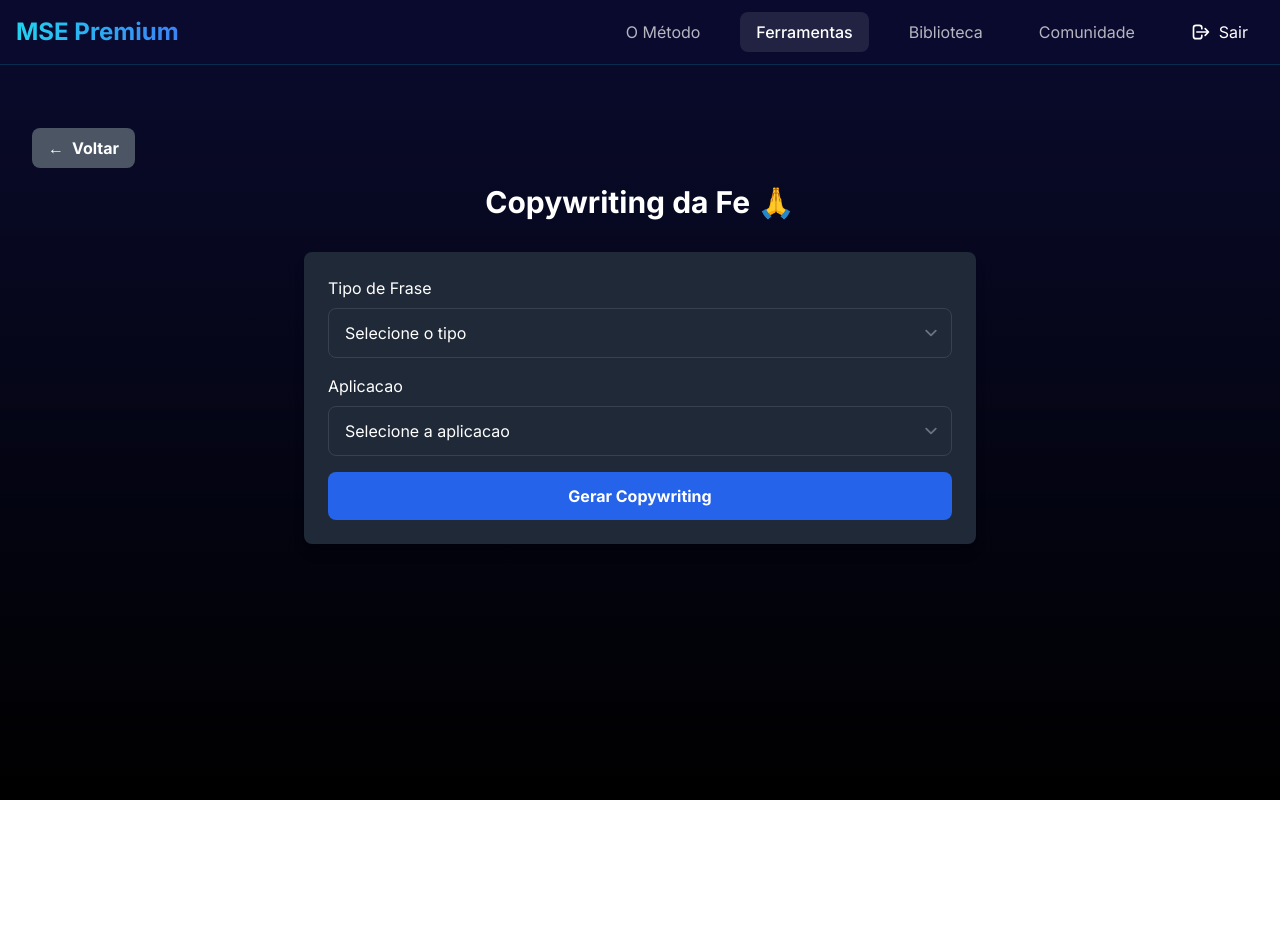
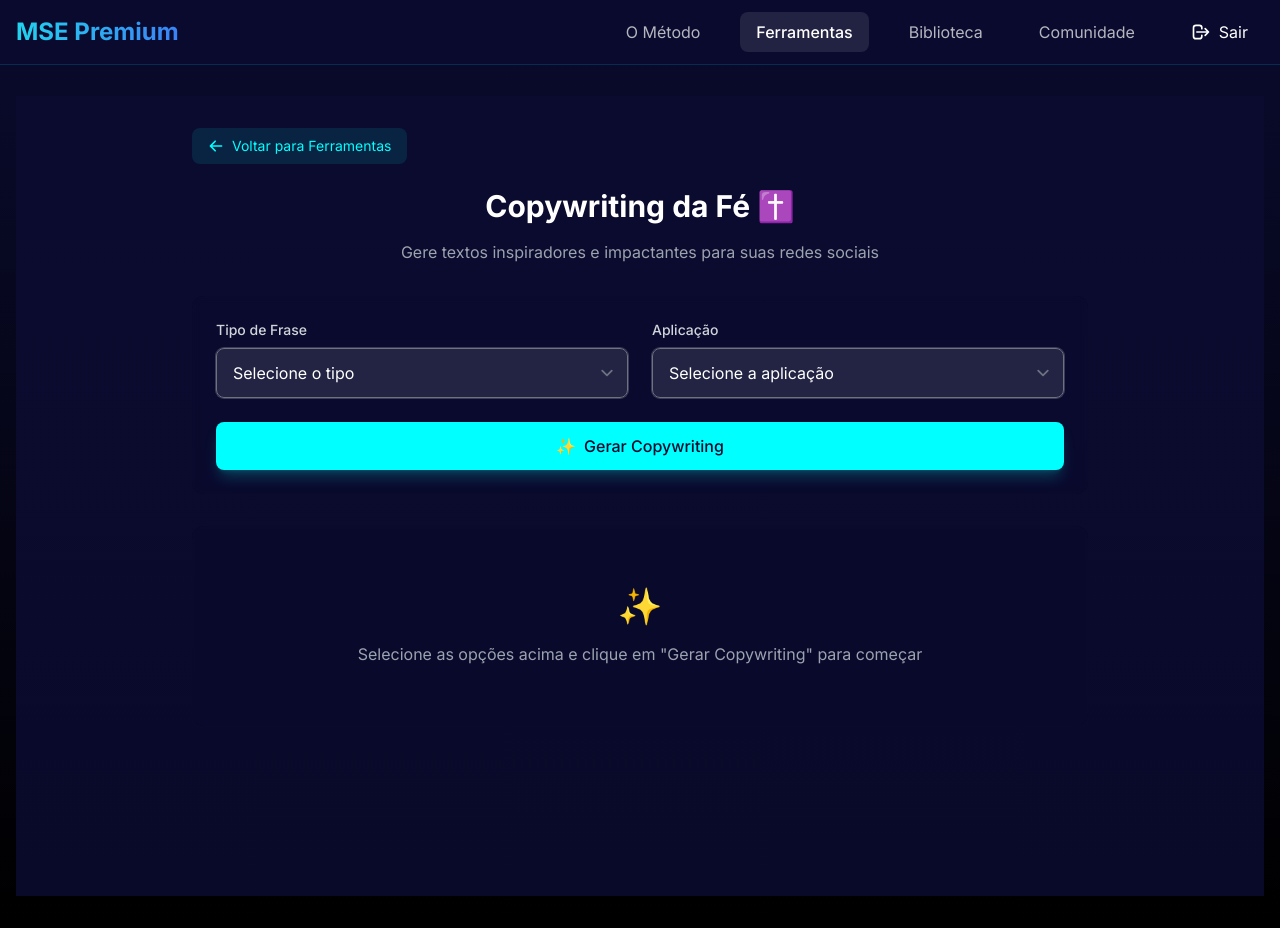
Before and after one commit to diegopxibot/webappMSE, a Next.js app: page /dashboard/ferramentas/copywriting-da-fe in a window 1280 px wide. Before the commit the page ends 800 px from the top, so only its background shows below. Built offline with nearby package versions, Linux system fonts and the light colour scheme; sample sign-in values are in the browser's storage.

Commit message:
melhorias  copy aparencia

```diff
--- a/src/app/dashboard/ferramentas/copywriting-da-fe/page.tsx
+++ b/src/app/dashboard/ferramentas/copywriting-da-fe/page.tsx
@@ -4,6 +4,7 @@ import { useState } from 'react'
 import { copyTemplates, storyTemplates } from './templates'
 import toast from 'react-hot-toast'
 import Link from 'next/link'
+import { motion } from 'framer-motion'
 
 export default function CopywritingDaFe() {
   const [tipoFrase, setTipoFrase] = useState('')
@@ -14,13 +15,27 @@ export default function CopywritingDaFe() {
   const gerarCopywriting = () => {
     try {
       if (!tipoFrase || !aplicacao) {
-        toast.error('Por favor, selecione o tipo de frase e a aplicacao')
+        toast.error('Por favor, selecione o tipo de frase e a aplicação', {
+          style: {
+            background: '#FF4B4B',
+            color: '#fff',
+            fontWeight: 'bold',
+          },
+          icon: '⚠️'
+        })
         return
       }
 
       if (aplicacao === 'Stories') {
         if (!engenhariaSocial) {
-          toast.error('Por favor, selecione o tipo de engenharia social para Stories')
+          toast.error('Por favor, selecione o tipo de engenharia social para Stories', {
+            style: {
+              background: '#FF4B4B',
+              color: '#fff',
+              fontWeight: 'bold',
+            },
+            icon: '⚠️'
+          })
           return
         }
 
@@ -33,9 +48,23 @@ export default function CopywritingDaFe() {
         if (storiesDisponiveis.length > 0) {
           const storyAleatorio = storiesDisponiveis[Math.floor(Math.random() * storiesDisponiveis.length)]
           setResultado(storyAleatorio)
-          toast.success('Sequencia de stories gerada com sucesso!')
+          toast.success('Sequência de stories gerada com sucesso!', {
+            style: {
+              background: '#00FFFF',
+              color: '#0A0B2E',
+              fontWeight: 'bold',
+            },
+            icon: '✨'
+          })
         } else {
-          toast.error('Nao encontramos templates para esta combinacao')
+          toast.error('Não encontramos templates para esta combinação', {
+            style: {
+              background: '#FF4B4B',
+              color: '#fff',
+              fontWeight: 'bold',
+            },
+            icon: '😕'
+          })
         }
       } else {
         const frasesDisponiveis = copyTemplates.filter(
@@ -47,46 +76,84 @@ export default function CopywritingDaFe() {
         if (frasesDisponiveis.length > 0) {
           const fraseAleatoria = frasesDisponiveis[Math.floor(Math.random() * frasesDisponiveis.length)]
           setResultado(fraseAleatoria)
-          toast.success('Frase gerada com sucesso!')
+          toast.success('Frase gerada com sucesso!', {
+            style: {
+              background: '#00FFFF',
+              color: '#0A0B2E',
+              fontWeight: 'bold',
+            },
+            icon: '✨'
+          })
         } else {
-          toast.error('Nao encontramos templates para esta combinacao')
+          toast.error('Não encontramos templates para esta combinação', {
+            style: {
+              background: '#FF4B4B',
+              color: '#fff',
+              fontWeight: 'bold',
+            },
+            icon: '😕'
+          })
         }
       }
     } catch (error) {
       console.error('Erro ao gerar copywriting:', error)
-      toast.error('Erro ao gerar o copywriting')
+      toast.error('Erro ao gerar o copywriting', {
+        style: {
+          background: '#FF4B4B',
+          color: '#fff',
+          fontWeight: 'bold',
+        },
+        icon: '❌'
+      })
     }
   }
 
   const copiarTexto = (texto: string) => {
     navigator.clipboard.writeText(texto)
-    toast.success('Texto copiado para a area de transferencia!')
+    toast.success('Texto copiado para a área de transferência!', {
+      style: {
+        background: '#00FFFF',
+        color: '#0A0B2E',
+        fontWeight: 'bold',
+      },
+      icon: '📋'
+    })
   }
 
   return (
-    <div className="container mx-auto px-4 py-8">
+    <div className="min-h-screen bg-gradient-to-b from-[#0A0B2E] to-[#0A0B2E]/90 px-4 py-8">
+      <div className="mx-auto max-w-4xl">
+        {/* Header Section */}
         <div className="mb-8">
           <Link
             href="/dashboard/ferramentas"
-          className="inline-flex items-center bg-gray-600 hover:bg-gray-700 text-white font-bold py-2 px-4 rounded-lg transition duration-200 mb-4 sm:mb-0"
+            className="group mb-6 inline-flex items-center rounded-lg bg-[#00FFFF]/10 px-4 py-2 text-sm text-[#00FFFF] transition-all hover:bg-[#00FFFF]/20"
           >
-          <span className="mr-2">←</span>
-          <span>Voltar</span>
+            <svg className="mr-2 h-4 w-4 rotate-180 transition-transform group-hover:-translate-x-1" fill="currentColor" viewBox="0 0 20 20">
+              <path fillRule="evenodd" d="M10.293 3.293a1 1 0 011.414 0l6 6a1 1 0 010 1.414l-6 6a1 1 0 01-1.414-1.414L14.586 11H3a1 1 0 110-2h11.586l-4.293-4.293a1 1 0 010-1.414z" clipRule="evenodd" />
+            </svg>
+            Voltar para Ferramentas
           </Link>
-        <h1 className="text-2xl sm:text-3xl font-bold text-white text-center mt-4">
-          Copywriting da Fe 🙏
+          <h1 className="mb-4 text-center text-2xl font-bold text-white sm:text-3xl">
+            Copywriting da Fé ✝️
           </h1>
+          <p className="text-center text-gray-400">
+            Gere textos inspiradores e impactantes para suas redes sociais
+          </p>
         </div>
 
-      <div className="max-w-2xl mx-auto bg-gray-800 p-4 sm:p-6 rounded-lg shadow-lg">
-        <div className="space-y-4">
+        {/* Form Section */}
+        <div className="mb-8 overflow-hidden rounded-xl bg-[#0A0B2E]/30 p-6 backdrop-blur-sm">
+          <div className="grid gap-6 sm:grid-cols-2">
             {/* Tipo de Frase */}
-          <div>
-            <label className="block text-white mb-2">Tipo de Frase</label>
+            <div className="space-y-2">
+              <label className="block text-sm font-medium text-gray-300">
+                Tipo de Frase
+              </label>
               <select
-              className="input w-full"
                 value={tipoFrase}
                 onChange={(e) => setTipoFrase(e.target.value)}
+                className="w-full rounded-lg bg-white/10 px-4 py-3 text-white placeholder-white/50 outline-none ring-1 ring-white/20 transition-all focus:ring-[#00FFFF]"
               >
                 <option value="">Selecione o tipo</option>
                 <option value="Abertura">Abertura</option>
@@ -95,15 +162,17 @@ export default function CopywritingDaFe() {
               </select>
             </div>
 
-          {/* Aplicacao */}
-          <div>
-            <label className="block text-white mb-2">Aplicacao</label>
+            {/* Aplicação */}
+            <div className="space-y-2">
+              <label className="block text-sm font-medium text-gray-300">
+                Aplicação
+              </label>
               <select
-              className="input w-full"
                 value={aplicacao}
                 onChange={(e) => setAplicacao(e.target.value)}
+                className="w-full rounded-lg bg-white/10 px-4 py-3 text-white placeholder-white/50 outline-none ring-1 ring-white/20 transition-all focus:ring-[#00FFFF]"
               >
-              <option value="">Selecione a aplicacao</option>
+                <option value="">Selecione a aplicação</option>
                 <option value="Stories">Stories</option>
                 <option value="Feed">Feed</option>
                 <option value="Reels">Reels</option>
@@ -113,72 +182,122 @@ export default function CopywritingDaFe() {
 
             {/* Engenharia Social (apenas para Stories) */}
             {aplicacao === 'Stories' && (
-            <div>
-              <label className="block text-white mb-2">Engenharia Social</label>
+              <motion.div
+                initial={{ opacity: 0, y: 20 }}
+                animate={{ opacity: 1, y: 0 }}
+                className="space-y-2 sm:col-span-2"
+              >
+                <label className="block text-sm font-medium text-gray-300">
+                  Engenharia Social
+                </label>
                 <select
-                className="input w-full"
                   value={engenhariaSocial}
                   onChange={(e) => setEngenhariaSocial(e.target.value)}
+                  className="w-full rounded-lg bg-white/10 px-4 py-3 text-white placeholder-white/50 outline-none ring-1 ring-white/20 transition-all focus:ring-[#00FFFF]"
                 >
                   <option value="">Selecione o tipo</option>
-                <option value="Urgencia Oculta">Urgencia Oculta</option>
+                  <option value="Urgencia Oculta">Urgência Oculta</option>
                   <option value="Testemunho Silencioso">Testemunho Silencioso</option>
-                <option value="Conflito Invisivel">Conflito Invisivel</option>
-                <option value="Curiosidade Crista">Curiosidade Crista</option>
+                  <option value="Conflito Invisivel">Conflito Invisível</option>
+                  <option value="Curiosidade Crista">Curiosidade Cristã</option>
                   <option value="Gatilho de Promessa">Gatilho de Promessa</option>
                   <option value="Impacto Imediato">Impacto Imediato</option>
-                <option value="Alvo Profetico">Alvo Profetico</option>
+                  <option value="Alvo Profetico">Alvo Profético</option>
                 </select>
+              </motion.div>
+            )}
           </div>
-          )}
 
+          {/* Generate Button */}
+          <motion.button
+            whileHover={{ scale: 1.02 }}
+            whileTap={{ scale: 0.98 }}
+            onClick={gerarCopywriting}
+            className="mt-6 flex w-full items-center justify-center gap-2 rounded-lg bg-[#00FFFF] px-6 py-3 font-medium text-[#0A0B2E] shadow-lg shadow-[#00FFFF]/20 transition-all hover:bg-[#00FFFF]/90"
+          >
+            <span>✨</span>
+            Gerar Copywriting
+          </motion.button>
+        </div>
+
+        {/* Result Section */}
+        {resultado ? (
+          <motion.div
+            initial={{ opacity: 0, y: 20 }}
+            animate={{ opacity: 1, y: 0 }}
+            className="overflow-hidden rounded-xl bg-[#0A0B2E]/50 p-6 shadow-xl backdrop-blur-sm"
+          >
+            {aplicacao === 'Stories' ? (
+              <div className="space-y-6">
+                <div className="flex items-center justify-between">
+                  <h2 className="text-xl font-semibold text-[#00FFFF]">
+                    Sequência de Stories
+                  </h2>
                   <button
-            onClick={gerarCopywriting}
-            className="w-full bg-blue-600 hover:bg-blue-700 text-white font-bold py-3 px-4 rounded-lg transition duration-200"
+                    onClick={() => copiarTexto(`${resultado.story_1}\n\n${resultado.story_2}\n\n${resultado.story_3}\n\n${resultado.versiculo}\n\n${resultado.cta_final}`)}
+                    className="flex items-center gap-2 rounded-lg bg-[#00FFFF]/10 px-4 py-2 text-sm text-[#00FFFF] transition-all hover:bg-[#00FFFF]/20"
                   >
-            Gerar Copywriting
+                    <span>📋</span>
+                    Copiar Tudo
                   </button>
                 </div>
 
-        {/* Area de Resultado */}
-        {resultado && (
-          <div className="mt-8 space-y-4">
-            {aplicacao === 'Stories' ? (
-              // Resultado para Stories
-              <div className="bg-gray-700 p-4 rounded-lg space-y-4">
-                <div className="flex flex-col sm:flex-row justify-between items-start sm:items-center gap-2">
-                  <h3 className="text-xl font-semibold text-white">Sequencia de Stories</h3>
-                  <button
-                    onClick={() => copiarTexto(`${resultado.story_1}\n\n${resultado.story_2}\n\n${resultado.story_3}\n\n${resultado.versiculo}\n\n${resultado.cta_final}`)}
-                    className="text-blue-400 hover:text-blue-300 whitespace-nowrap"
-                  >
-                    Copiar Tudo
-                  </button>
+                <div className="space-y-4">
+                  <div className="rounded-lg bg-[#0A0B2E]/30 p-4">
+                    <h3 className="mb-2 text-sm font-medium text-[#00FFFF]">Story 1</h3>
+                    <p className="text-gray-300">{resultado.story_1}</p>
                   </div>
-                <div className="space-y-2">
-                  <p className="text-white">Story 1: {resultado.story_1}</p>
-                  <p className="text-white">Story 2: {resultado.story_2}</p>
-                  <p className="text-white">Story 3: {resultado.story_3}</p>
-                  <p className="text-white">Versiculo: {resultado.versiculo}</p>
-                  <p className="text-white">Call to Action: {resultado.cta_final}</p>
+                  <div className="rounded-lg bg-[#0A0B2E]/30 p-4">
+                    <h3 className="mb-2 text-sm font-medium text-[#00FFFF]">Story 2</h3>
+                    <p className="text-gray-300">{resultado.story_2}</p>
+                  </div>
+                  <div className="rounded-lg bg-[#0A0B2E]/30 p-4">
+                    <h3 className="mb-2 text-sm font-medium text-[#00FFFF]">Story 3</h3>
+                    <p className="text-gray-300">{resultado.story_3}</p>
+                  </div>
+                  <div className="rounded-lg bg-[#0A0B2E]/30 p-4">
+                    <h3 className="mb-2 text-sm font-medium text-[#00FFFF]">Versículo</h3>
+                    <p className="italic text-[#00FFFF]">{resultado.versiculo}</p>
+                  </div>
+                  <div className="rounded-lg bg-[#0A0B2E]/30 p-4">
+                    <h3 className="mb-2 text-sm font-medium text-[#00FFFF]">Call to Action</h3>
+                    <p className="text-gray-300">{resultado.cta_final}</p>
+                  </div>
                 </div>
               </div>
             ) : (
-              // Resultado para outras aplicacoes
-              <div className="bg-gray-700 p-4 rounded-lg">
-                <div className="flex flex-col sm:flex-row justify-between items-start sm:items-center gap-2 mb-4">
-                  <h3 className="text-xl font-semibold text-white">Sua Frase</h3>
+              <div className="space-y-4">
+                <div className="flex items-center justify-between">
+                  <h2 className="text-xl font-semibold text-[#00FFFF]">
+                    Sua Frase
+                  </h2>
                   <button
                     onClick={() => copiarTexto(resultado.frase)}
-                    className="text-blue-400 hover:text-blue-300 whitespace-nowrap"
+                    className="flex items-center gap-2 rounded-lg bg-[#00FFFF]/10 px-4 py-2 text-sm text-[#00FFFF] transition-all hover:bg-[#00FFFF]/20"
                   >
+                    <span>📋</span>
                     Copiar
                   </button>
                 </div>
-                <p className="text-white">{resultado.frase}</p>
+                <div className="rounded-lg bg-[#0A0B2E]/30 p-4">
+                  <p className="text-gray-300">{resultado.frase}</p>
+                </div>
               </div>
             )}
+          </motion.div>
+        ) : (
+          <motion.div
+            initial={{ opacity: 0 }}
+            animate={{ opacity: 1 }}
+            className="flex min-h-[200px] items-center justify-center rounded-xl bg-[#0A0B2E]/30 p-8 text-center backdrop-blur-sm"
+          >
+            <div>
+              <div className="mb-4 text-4xl">✨</div>
+              <p className="text-gray-400">
+                Selecione as opções acima e clique em "Gerar Copywriting" para começar
+              </p>
             </div>
+          </motion.div>
         )}
       </div>
     </div>
```
Lines whose indentation alone changed are shown as unchanged.
